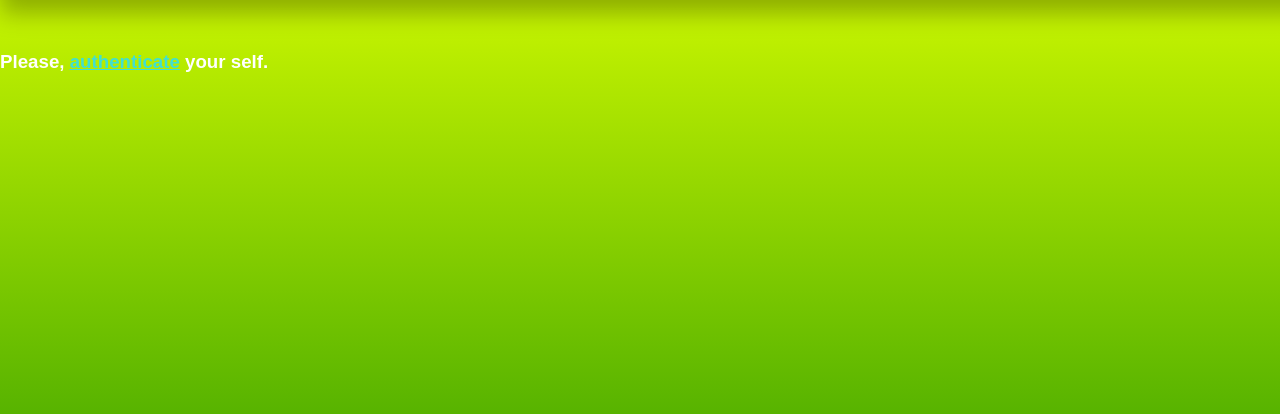
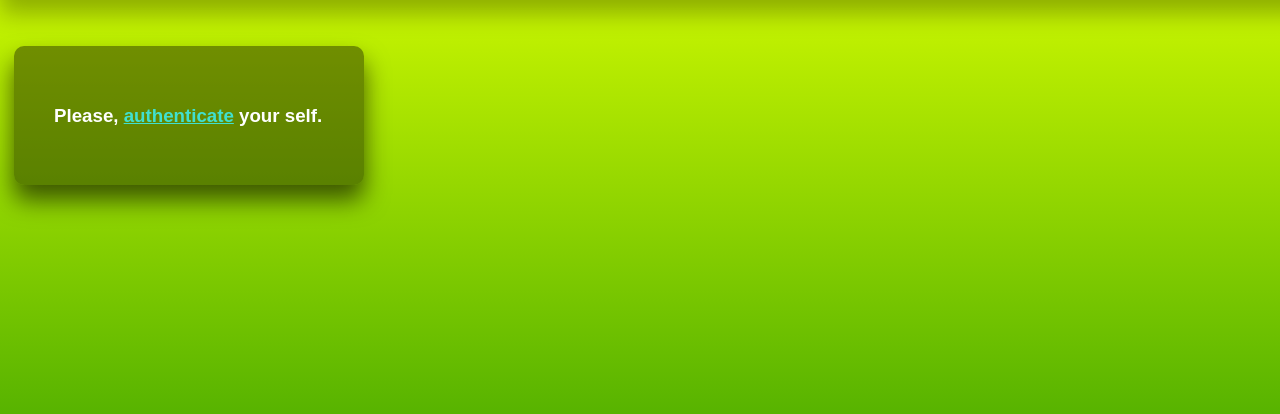
Before and after one commit to Ariel-MN/IoT, a Django app: template server/templates/web/home.html in a window 1280 px wide. Shown: the part 64-478 px from the top of the page. Run offline with Django 3.2, Linux system fonts and the light colour scheme; the template is opened without the code that fills it, so the values that code supplies are empty.

Commit message:
clean code

```diff
--- a/server/static/web/css/main.css
+++ b/server/static/web/css/main.css
@@ -299,6 +299,12 @@
 line-height: 1.8em;
 left: 50%;
 transform: translate(-50%, 0);
+}
+#auth {
+    color:white;
+}
+#auth a {
+    color:turquoise;
 }
 .trasparent.false {
 position: absolute;
--- a/server/templates/web/home.html
+++ b/server/templates/web/home.html
@@ -134,8 +134,8 @@
 
     {% else %}
     <div class="general-container centered">
-        <div class="dashboard-box" style="height:fit-content">
-            <h3 style="color:white">Please, <a href="/" style="color:turquoise">authenticate</a> your self.</h3>
+        <div class="dashboard-box one" style="height:fit-content">
+            <h3 id="auth">Please, <a href="/">authenticate</a> your self.</h3>
         </div>
     </div>
     {% endif %}
```
